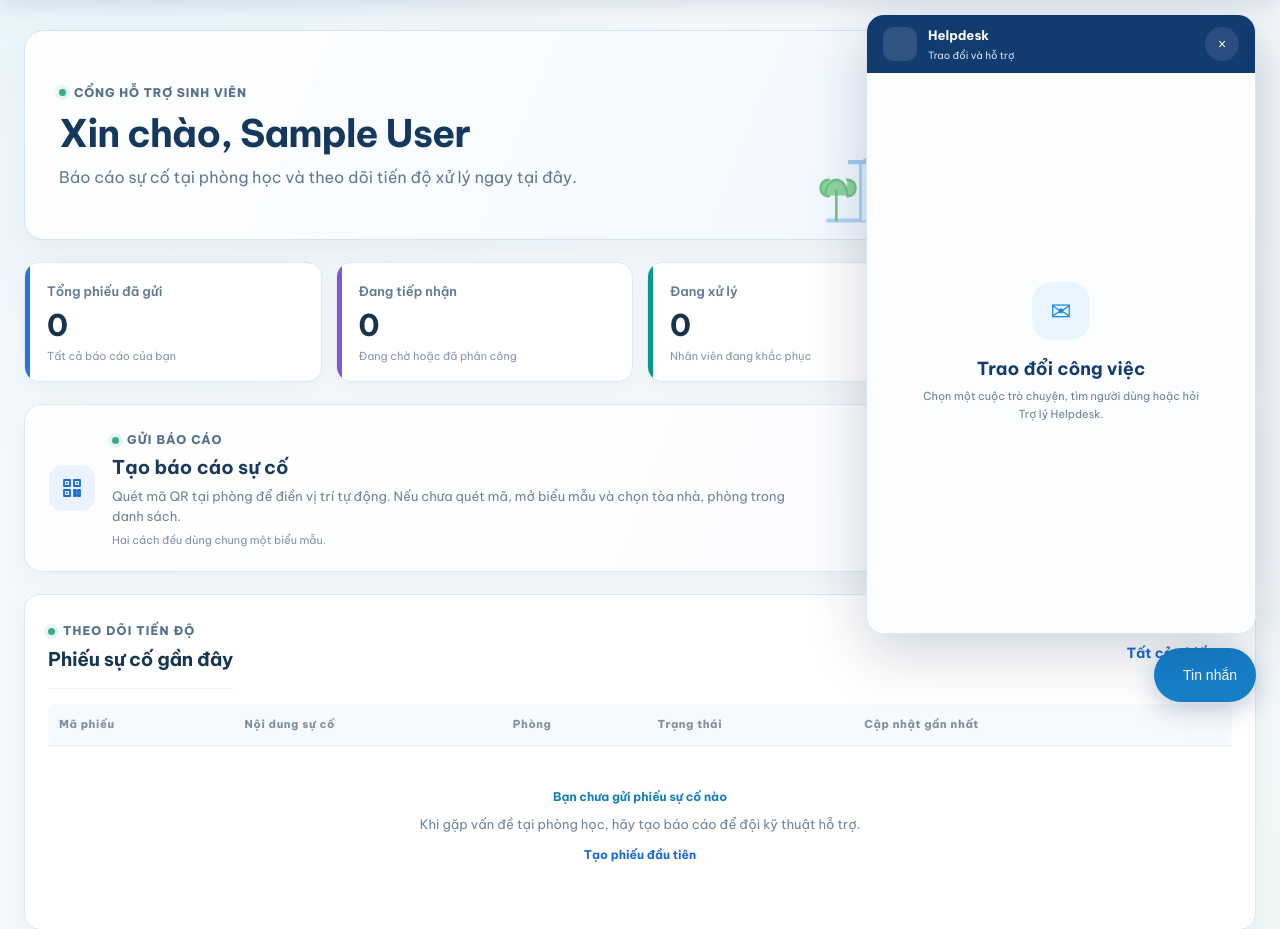
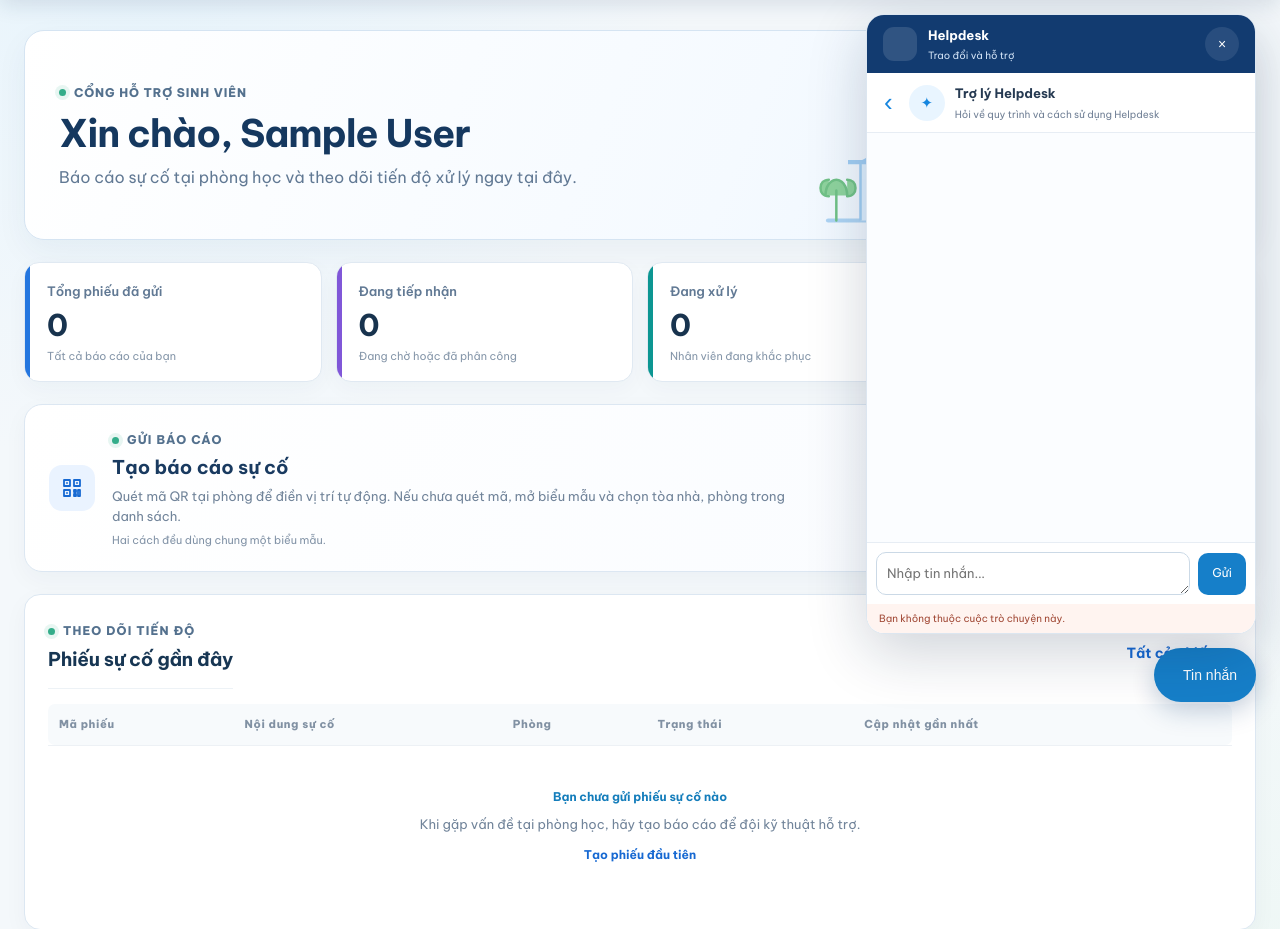
Before and after one commit to lehoangmiucon/A4---Nhom3, a Laravel app: page /customer/index in a window 1280 px wide, after a click on "Tin nhắn". Shown: the part 76-1005 px from the top of the page. Run offline with Laravel 12, Linux system fonts and the light colour scheme; the visitor is signed in with stand-in values (Sample User, id 1); data that the repository does not hold is empty.

Commit message:
Sửa lỗi chatbox trống và hiển thị ô nhập tin nhắn

```diff
--- a/public/shared/css/chat-widget.css
+++ b/public/shared/css/chat-widget.css
@@ -8,9 +8,9 @@
 .chat-widget-brand{display:flex;align-items:center;gap:11px}.chat-widget-brand>i{width:34px;height:34px;display:grid;place-items:center;border-radius:11px;background:#ffffff20;color:#fff;font-size:17px}
 .chat-widget-brand strong,.chat-widget-brand small{display:block}.chat-widget-brand strong{font-size:13px}.chat-widget-brand small{margin-top:3px;color:#d2e3f6;font-size:10px}
 .chat-widget-close{width:34px;height:34px;border:0;border-radius:50%;background:#ffffff18;color:#fff;font-size:24px;line-height:1;cursor:pointer}
-.chat-widget .chat-frame{height:calc(100% - 58px);min-height:0;display:block;border:0;border-radius:0;box-shadow:none;background:#fbfdff}
-.chat-widget .chat-sidebar{height:100%;min-width:0;border:0;padding:15px 12px 9px;display:flex;flex-direction:column;background:#fff}
-.chat-widget .chat-thread{display:none;height:100%;min-height:0;background:#fbfdff}
+.chat-widget .chat-frame{height:calc(100% - 58px);min-height:0;display:flex;flex-direction:column;border:0;border-radius:0;box-shadow:none;background:#fbfdff}
+.chat-widget .chat-sidebar{flex:1;min-height:0;min-width:0;border:0;padding:15px 12px 9px;display:flex;flex-direction:column;background:#fff}
+.chat-widget .chat-thread{display:none;flex:1;min-height:0;background:#fbfdff}
 .chat-widget .chat-frame.thread-open .chat-sidebar{display:none}
 .chat-widget .chat-frame.thread-open .chat-thread{display:block}
 .chat-widget .chat-sidebar-heading{padding:0 4px 11px}.chat-widget .chat-sidebar-heading h2{margin:0;font-size:20px;color:#123b70}
@@ -34,6 +34,7 @@
 .chat-widget .chat-empty-list{padding:16px 8px;color:#8997a7;font-size:11px;line-height:1.5}
 .chat-widget .chat-empty{height:100%;display:flex;flex-direction:column;align-items:center;justify-content:center;padding:24px;text-align:center}.chat-widget .chat-empty-icon{width:58px;height:58px;display:grid;place-items:center;border-radius:20px;background:#e9f5ff;color:#1686df;font-size:25px}.chat-widget .chat-empty h2{margin:15px 0 5px;font-size:18px;color:#123b70}.chat-widget .chat-empty p{max-width:280px;margin:0;color:#718096;font-size:11px;line-height:1.6}
 .chat-widget .chat-active{height:100%;min-height:0;display:flex;flex-direction:column}.chat-widget .chat-active[hidden]{display:none}
+.chat-widget .chat-empty[hidden]{display:none}
 .chat-widget .chat-thread-header{height:60px;flex:none;display:flex;align-items:center;gap:10px;padding:0 11px;background:#fff;border-bottom:1px solid #e7edf4}
 .chat-widget .chat-mobile-back{display:block;border:0;background:transparent;color:#1686df;font-size:26px;cursor:pointer}
 .chat-widget .chat-thread-title{min-width:0;flex:1}.chat-widget .chat-thread-title strong,.chat-widget .chat-thread-title small{display:block;overflow:hidden;text-overflow:ellipsis;white-space:nowrap}.chat-widget .chat-thread-title strong{font-size:13px;color:#263a52}.chat-widget .chat-thread-title small{margin-top:4px;color:#718096;font-size:10px}
@@ -41,8 +42,8 @@
 .chat-widget .chat-messages{flex:1;min-height:0;overflow:auto;padding:13px 11px;display:flex;flex-direction:column;gap:9px}
 .chat-widget .chat-message{max-width:88%;align-self:flex-start;padding:10px 12px;border:1px solid #e7edf4;border-radius:13px 13px 13px 4px;background:#fff;box-shadow:0 2px 7px #17385c08;white-space:pre-wrap;overflow-wrap:anywhere;font-size:12px;line-height:1.5}
 .chat-widget .chat-message.mine{align-self:flex-end;border-color:#d7eafa;background:#eaf5fd;border-radius:13px 13px 4px 13px}.chat-widget .chat-message.assistant{border-color:#d9eaf7;background:#f1f8fd}.chat-widget .chat-message.system{align-self:center;max-width:90%;border:0;background:transparent;color:#8795a5;box-shadow:none;font-size:10px;text-align:center}.chat-widget .chat-message time{display:block;margin-top:5px;color:#91a0b0;font-size:9px;text-align:right}
-.chat-widget .chat-composer{padding:9px}.chat-widget .chat-composer textarea{font-family:inherit;min-height:40px}
-.chat-widget .chat-composer button{width:42px;height:42px;display:grid;place-items:center;padding:0;font-size:15px}
+.chat-widget .chat-composer{display:flex;align-items:flex-end;gap:8px;flex:none;padding:9px;border-top:1px solid #e7edf4;background:#fff}.chat-widget .chat-composer textarea{flex:1;min-width:0;min-height:42px;max-height:120px;resize:vertical;padding:10px;border:1px solid #cbd9e6;border-radius:10px;font:inherit;font-size:13px}
+.chat-widget .chat-composer button{flex:none;width:48px;height:42px;display:grid;place-items:center;padding:0;border:0;border-radius:10px;background:#167fc9;color:#fff;font:inherit;font-size:12px;cursor:pointer}
 .chat-widget .chat-notice{flex:none;margin:0;padding:7px 12px;color:#a14936;background:#fff4f0;font-size:10px}.chat-widget .chat-notice[hidden]{display:none}
 .chat-widget .chat-frame[aria-busy="true"]{opacity:.65;pointer-events:none}
 @media(max-width:600px){.chat-widget{right:12px;bottom:14px}.chat-widget-window{position:fixed;inset:auto 8px 76px;height:min(650px,calc(100dvh - 100px));width:auto;min-height:360px;border-radius:16px}.chat-widget-launcher{height:50px;padding:0 16px}.chat-widget .chat-sidebar{padding:13px 10px 8px}}
--- a/resources/views/shared/chat-widget.blade.php
+++ b/resources/views/shared/chat-widget.blade.php
@@ -1,4 +1,4 @@
-<link rel="stylesheet" href="{{ url('/shared/css/chat-widget.css?v=20261121-widget1') }}">
+<link rel="stylesheet" href="{{ url('/shared/css/chat-widget.css?v=20261121-widget2') }}">
 <div class="chat-widget" id="helpdesk-chat-widget">
     <button class="chat-widget-launcher" type="button" data-open-chat-widget aria-label="Mở khung tin nhắn">
         <i class="fa-solid fa-comments" aria-hidden="true"></i><span>Tin nhắn</span>
@@ -35,10 +35,10 @@
                     </header>
                     <div class="chat-ticket-context" id="chat-ticket-context" hidden></div>
                     <div class="chat-messages" id="chat-messages" aria-live="polite"></div>
-                    <form class="chat-composer" id="chat-composer"><textarea id="chat-message-input" rows="1" maxlength="5000" placeholder="Nhập tin nhắn..." required></textarea><button type="submit" id="chat-send" aria-label="Gửi tin nhắn"><i class="fa-solid fa-paper-plane" aria-hidden="true"></i></button></form>
-                    <p class="chat-notice" id="chat-notice" role="status" hidden></p>
+                    <form class="chat-composer" id="chat-composer"><textarea id="chat-message-input" rows="1" maxlength="5000" placeholder="Nhập tin nhắn..." aria-label="Tin nhắn" required></textarea><button type="submit" id="chat-send">Gửi</button></form>
                 </div>
             </section>
+            <p class="chat-notice" id="chat-notice" aria-live="polite" aria-atomic="true" hidden></p>
         </section>
     </section>
 </div>
```
